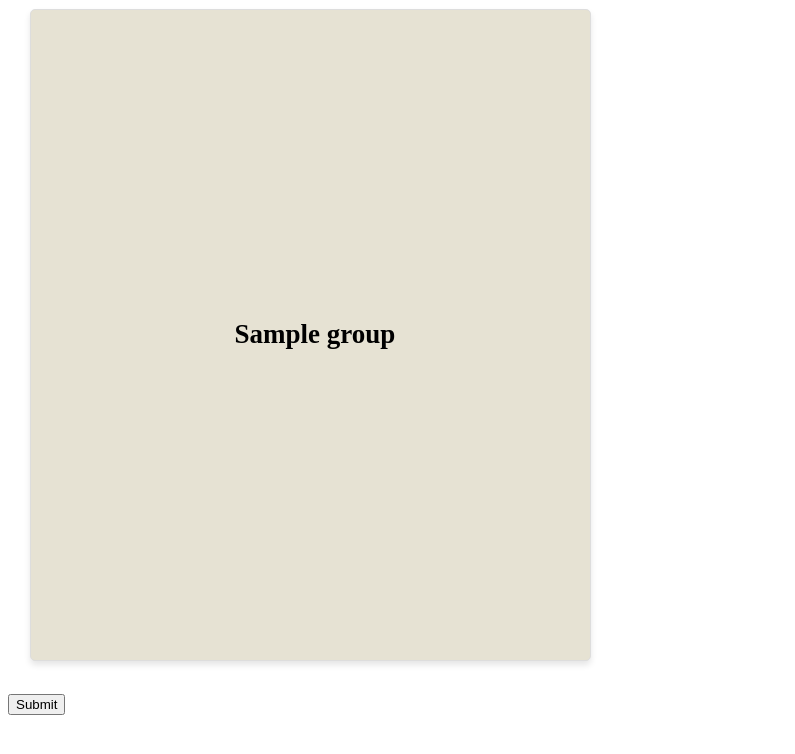
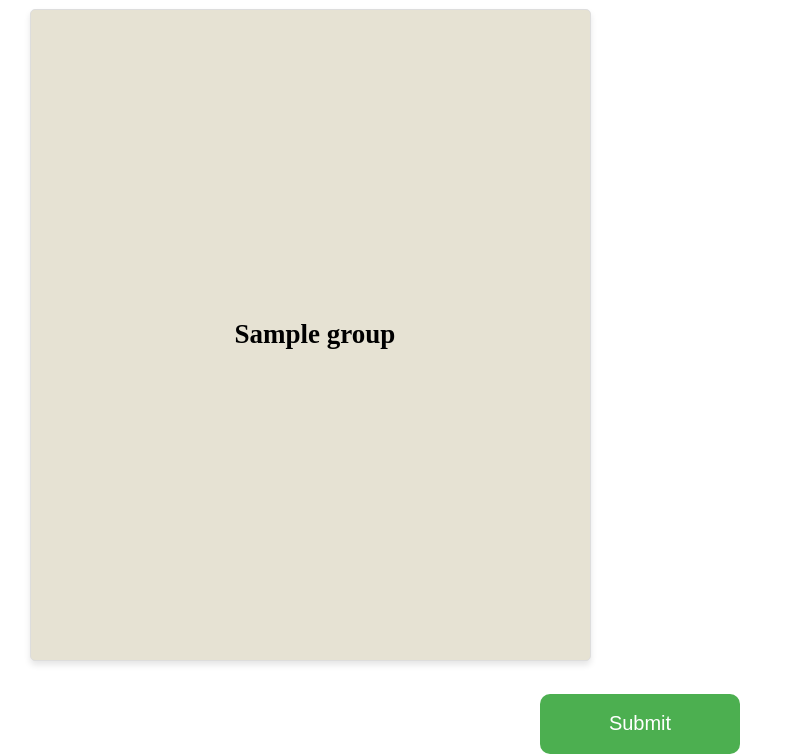
Before and after one commit to shubhmkadbe/Security_Assessment, a Flask app: template templates/index.html in a window 1280 px wide. Shown: the part 104-858 px from the top of the page, without its empty margins (0-795 px from the left). Before the commit the page ends 819 px from the top, so only its background shows below. Run offline with Flask 3, Linux system fonts and the light colour scheme; the template is opened without the code that fills it: most values are stand-ins (such as "Sample title", 1, 10 or a date in 2020); a map, chart or similar area stays blank; parts of the project's set-up code (start-up, migrations or seed data) failed here and were passed over; some libraries are stand-ins or nearby versions.

Commit message:
Button styling

```diff
--- a/static/css/index.css
+++ b/static/css/index.css
@@ -107,3 +107,27 @@
 input[type="radio"] {
     margin-right: 5px;
 }
+
+
+button {
+    font-size: 20px;       /* Increase the text size */
+    padding: 15px 30px;    /* Add more space inside the button */
+    width: 200px;           /* Automatically adjust width based on content */
+    height: 60px;          /* Increase height */
+    border-radius: 10px;   /* Optionally, add rounded corners */
+    background-color: #4CAF50;  /* Set background color */
+    color: white;          /* Text color */
+    border: none;          /* Remove border */
+    cursor: pointer;      /* Change cursor to pointer when hovering */
+    /* margin-left: 750px; */
+    align-self: center;
+}
+
+#surveyForm {
+    display: flex;
+    flex-direction: column;
+}
+
+button:hover {
+    background-color: #015305;  /* Darker color when hovered */
+}
--- a/templates/index.html
+++ b/templates/index.html
@@ -58,9 +58,6 @@
         </div>
 
 
-
-
-
         <button type="submit">Submit</button>
     </form>
 
```
